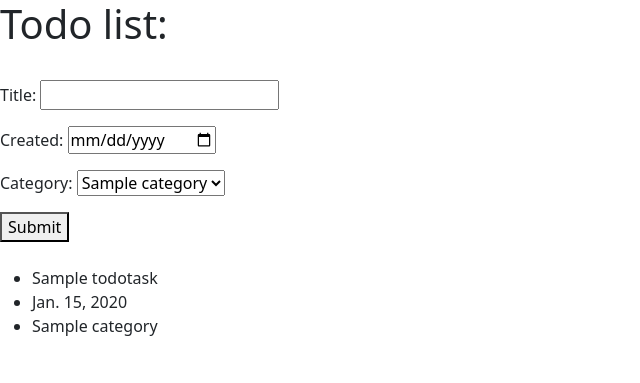
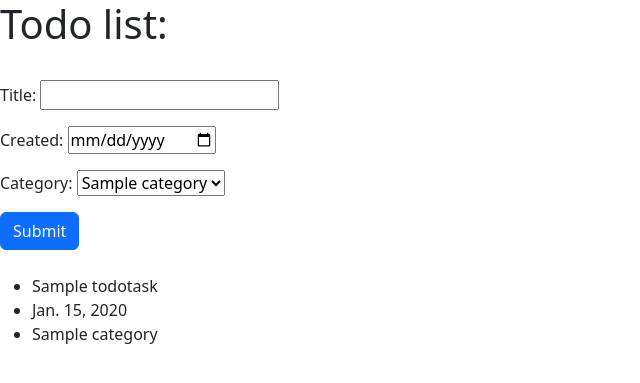
Before and after one commit to SahandShabanloueii/todo-app-django, a Django app: page / in a window 1280 px wide. Shown: the top 383 px of the page, without its empty margins (0-640 px from the left). Run offline with Django 3.2, Linux system fonts and the light colour scheme; tables that the repository leaves empty hold one stand-in row (values such as "Sample post").

Commit message:
Add bootstrap class primary button/

```diff
--- a/templates/task/index.html
+++ b/templates/task/index.html
@@ -7,7 +7,7 @@
 <br>
 <form method="post">{% csrf_token %}
     {{form.as_p}}
-    <button type='submit'>Submit</button>
+    <button type='submit' class="btn btn-primary">Submit</button>
 </form>
 <br>
 {% for item in query %}
```
